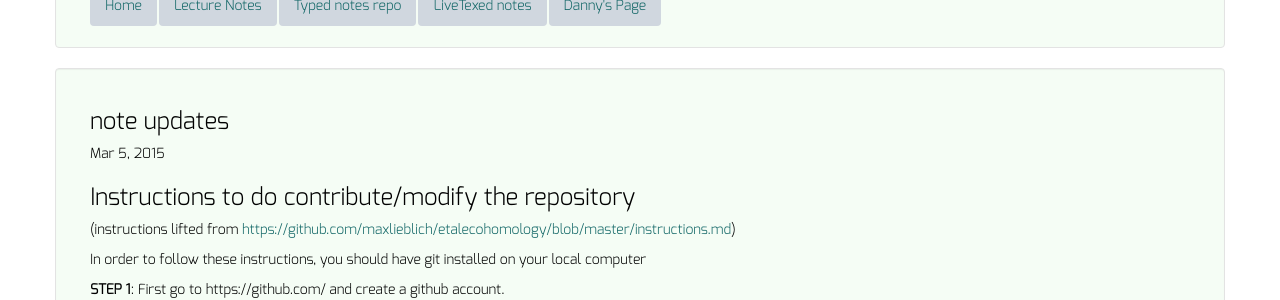
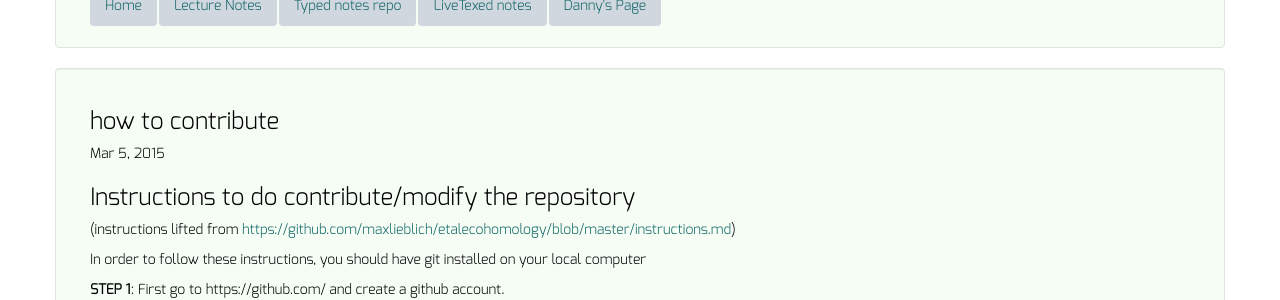
Before and after one commit to dkrashen/csa, a Jekyll site: the page built from _posts/2015-03-05-how-to-contribute.md, in a window 1280 px wide. Shown: the part 214-514 px from the top of the page. Built offline with Jekyll 4.4.1, drawn with Linux system fonts in a browser that asks for light colours.

Commit message:
fix post title

```diff
--- a/_posts/2015-03-05-how-to-contribute.md
+++ b/_posts/2015-03-05-how-to-contribute.md
@@ -1,7 +1,7 @@
 ---
 
 layout: post
-title:  "note updates"
+title:  "how to contribute"
 date:   2015-03-05
 categories: announcements
 
```
